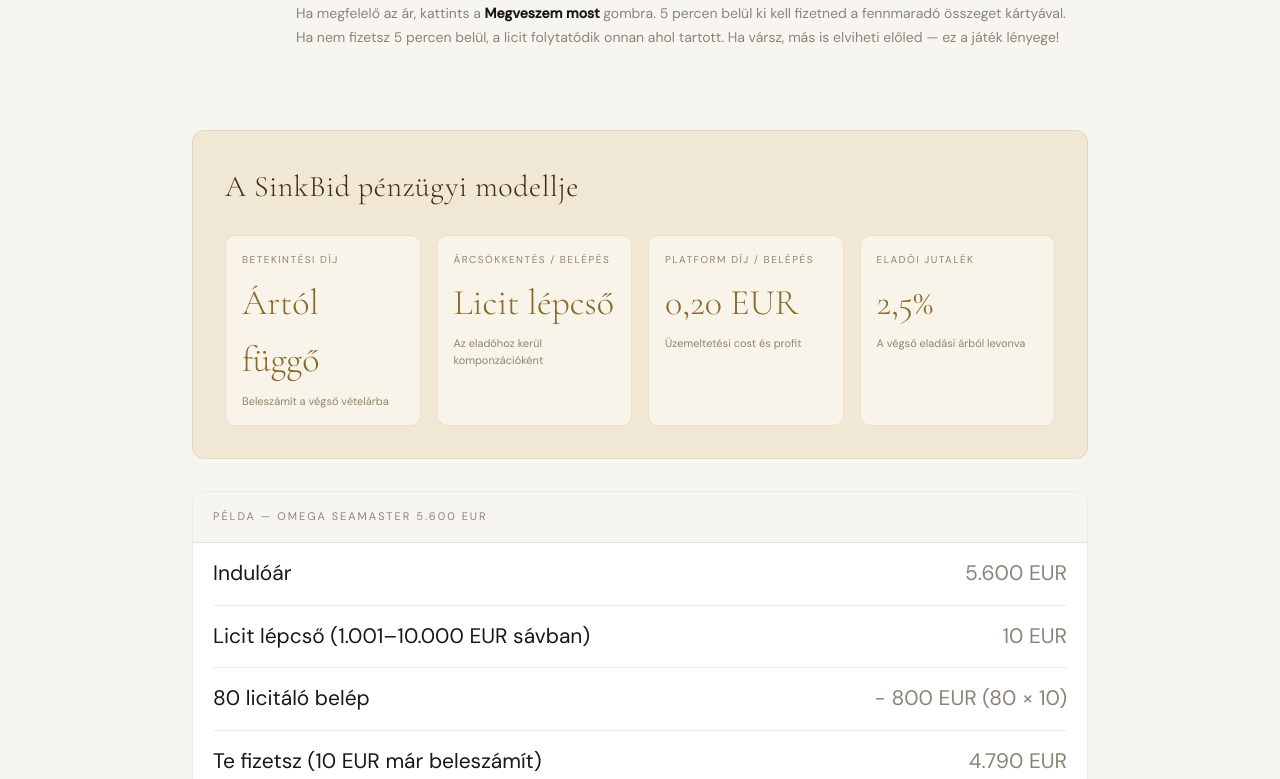
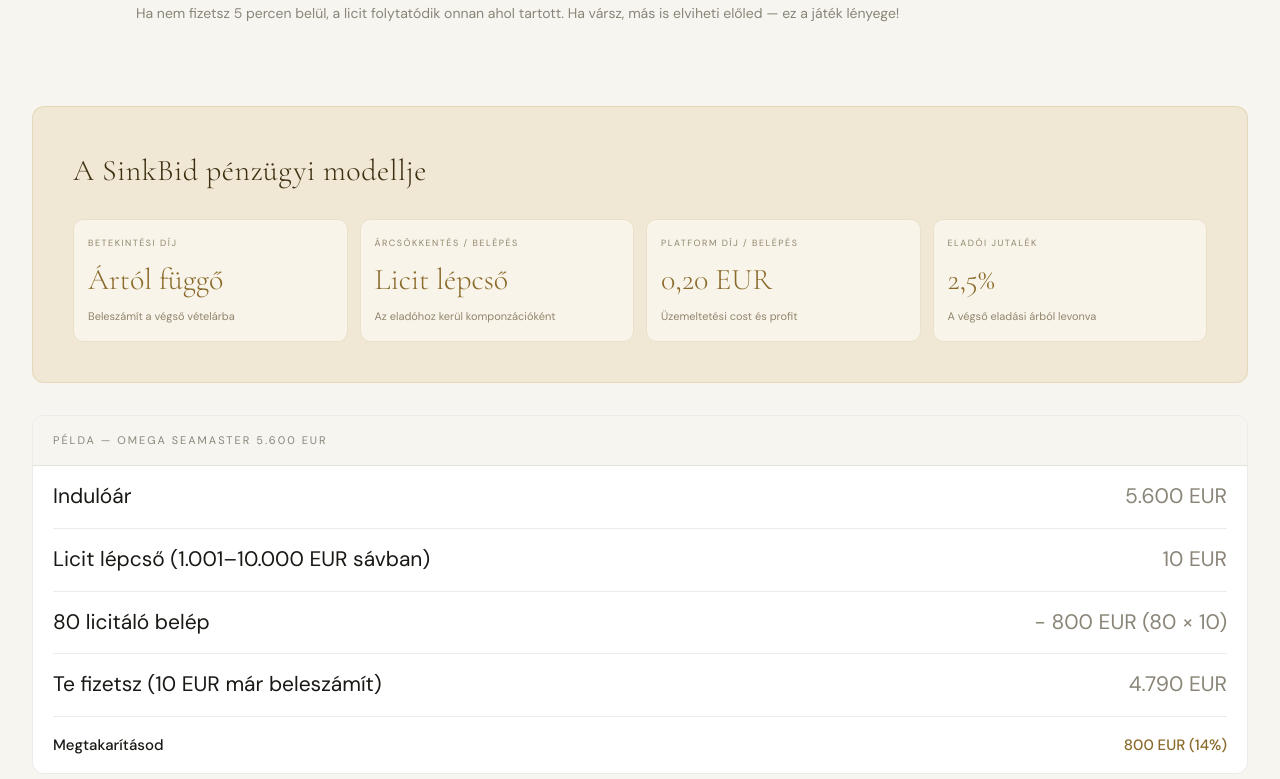
Before and after one commit to istvanlaha/SinkBid, a React (Vite) app: page /how in a window 1280 px wide. Shown: the part 1801-2580 px from the top of the page. Built offline with nearby package versions, Linux system fonts and the light colour scheme.

Commit message:
Update HowItWorks.module.css

```diff
--- a/src/pages/HowItWorks.module.css
+++ b/src/pages/HowItWorks.module.css
@@ -23,7 +23,7 @@
 }
 
 .main {
-  max-width: 960px;
+  max-width: 1280px;   /* volt: 960px */
   margin: 0 auto;
   padding: 3rem 2rem;
 }
@@ -105,7 +105,7 @@
 
 .modelBox {
   background: var(--teak);
-  padding: 2rem;
+  padding: 2.5rem;     /* volt: 2rem */
   border-radius: 12px;
   border: 1px solid var(--teak-border);
   margin-bottom: 2rem;
@@ -123,32 +123,33 @@
 .modelGrid {
   display: grid;
   grid-template-columns: repeat(4, 1fr);
-  gap: 1rem;
+  gap: 0.75rem;        /* volt: 1rem */
 }
 
 .modelItem {
-  padding: 1rem;
+  padding: 1rem 0.875rem;  /* volt: 1rem */
   border: 0.5px solid var(--teak-border);
   border-radius: 10px;
   background: rgba(255,255,255,0.5);
+  min-width: 0;        /* grid overflow fix */
 }
-
+/* 6. modelLabel se törjön */
 .modelLabel {
-  font-size: 10px;
+  font-size: 9px;      /* volt: 10px */
   letter-spacing: 1.5px;
   text-transform: uppercase;
   color: var(--teak-muted);
   margin-bottom: 6px;
+  white-space: nowrap;
 }
-
 .modelVal {
   font-family: var(--font-display);
-  font-size: 36px;
+  font-size: 30px;     /* volt: 36px */
   font-weight: 300;
   color: var(--teak-gold);
   margin-bottom: 4px;
+  white-space: nowrap; /* ← ez a kulcs */
 }
-
 .modelDesc {
   font-size: 11px;
   color: var(--teak-muted);
```
